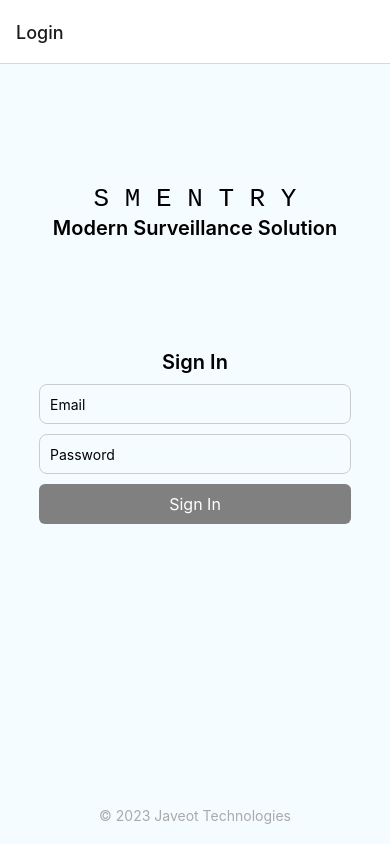
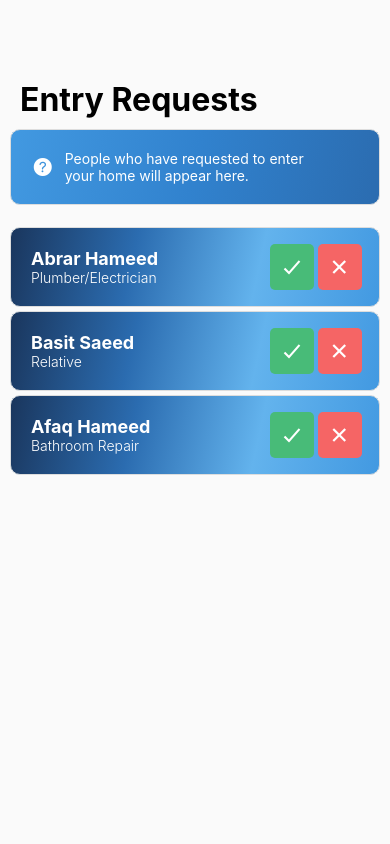
Before and after one commit to winepine/SmentryMobile, a React Native app: screen /EntryRequestsScreen in a window 390 px wide. Built offline with nearby package versions, Linux system fonts and the light colour scheme; what react-native-root-siblings would draw is missing.

Commit message:
2 Pages Complete & Design Refinements

```diff
--- /dev/null
+++ b/components/EntryRequestsScreen/RequestBox.tsx
@@ -0,0 +1,75 @@
+import { LinearGradient } from "expo-linear-gradient";
+import { StyleSheet, Text, TouchableOpacity, View } from "react-native";
+import Ionicons from "react-native-vector-icons/Ionicons";
+
+const RequestBox = ({ name, description }: any) => {
+  return (
+    <LinearGradient
+      colors={["#1A365D", "#2B6CB0", "#63B3ED", "#4299E1"]}
+      start={{ x: 0, y: 0 }}
+      end={{ x: 1, y: 1 }}
+      style={styles.container}
+    >
+      {/* <View style={styles.container}> */}
+      <View style={styles.leftContainer}>
+        <Text style={styles.name}>{name}</Text>
+        <Text style={styles.description}>{description}</Text>
+      </View>
+      <View style={styles.rightContainer}>
+        <TouchableOpacity style={styles.button}>
+          <Ionicons name="checkmark-sharp" size={24} color="white" />
+        </TouchableOpacity>
+        <TouchableOpacity
+          style={{ ...styles.button, backgroundColor: "#F56565" }}
+        >
+          <Ionicons name="close-sharp" size={24} color="white" />
+        </TouchableOpacity>
+      </View>
+      {/* </View> */}
+    </LinearGradient>
+  );
+};
+const styles = StyleSheet.create({
+  container: {
+    flexDirection: "row",
+    alignItems: "center",
+    backgroundColor: "#4299E1",
+    borderWidth: 0.5,
+    borderColor: "#ddd",
+    padding: 10,
+    marginHorizontal: 10,
+    marginVertical: 2,
+    borderRadius: 10,
+    overflow: "hidden",
+    elevation: 5,
+  },
+  leftContainer: {
+    flex: 1,
+    paddingVertical: 10,
+    paddingLeft: 10,
+  },
+  rightContainer: {
+    flexDirection: "row",
+    alignItems: "center",
+    paddingRight: 5,
+  },
+  name: {
+    fontSize: 18,
+    fontWeight: "bold",
+    color: "white",
+  },
+  description: {
+    fontSize: 14,
+    // color: "#666666",
+    // marginTop: 2,
+    fontWeight: "300",
+    color: "white",
+  },
+  button: {
+    backgroundColor: "#48BB78",
+    borderRadius: 5,
+    padding: 10,
+    marginHorizontal: 2,
+  },
+});
+export default RequestBox;
--- /dev/null
+++ b/components/EntryRequestsScreen/index.tsx
@@ -0,0 +1,88 @@
+import { LinearGradient } from "expo-linear-gradient";
+import { StyleSheet, Text, TouchableOpacity, View } from "react-native";
+import InfoPopup from "../InfoPopup";
+import RequestBox from "./RequestBox";
+import Ionicons from "react-native-vector-icons/Ionicons";
+
+const EntryRequestsScreen = () => {
+  return (
+    <View style={[styles.scene, { backgroundColor: "#fafafa" }]}>
+      <Text
+        style={{
+          fontSize: 32,
+          padding: 20,
+          paddingBottom: 10,
+          flexWrap: "wrap",
+          fontWeight: "700",
+        }}
+      >
+        Entry Requests
+      </Text>
+      <View
+        style={{
+          alignItems: "center",
+        }}
+      >
+        <LinearGradient
+          colors={["#4299E1", "#3182CE", "#2B6CB0"]}
+          start={{ x: 0, y: 0 }}
+          end={{ x: 1, y: 1 }}
+          style={styles.container}
+        >
+          <Ionicons name="help-circle" size={24} color="white" />
+
+          <Text
+            style={{
+              color: "white",
+              marginLeft: 10,
+              maxWidth: "80%",
+            }}
+          >
+            {"People who have requested to enter your home will appear here."}
+          </Text>
+        </LinearGradient>
+      </View>
+      <View
+        style={{
+          marginTop: 20,
+        }}
+      >
+        <RequestBox name="Abrar Hameed" description="Plumber/Electrician" />
+        <RequestBox name="Basit Saeed" description="Relative" />
+        <RequestBox name="Afaq Hameed" description="Bathroom Repair" />
+      </View>
+    </View>
+  );
+};
+const styles = StyleSheet.create({
+  scene: {
+    flex: 1,
+    paddingTop: 60,
+    // alignItems: "center",
+    justifyContent: "flex-start",
+  },
+  container: {
+    flexDirection: "row",
+    alignItems: "center",
+    backgroundColor: "#4299E1",
+    borderWidth: 0.5,
+    borderColor: "#ddd",
+    padding: 20,
+    // marginHorizontal: 10,
+    // marginVertical: 2,
+    borderRadius: 10,
+    overflow: "hidden",
+    elevation: 5,
+    width: "95%",
+  },
+  input: {
+    width: "90%",
+    height: 40,
+    padding: 10,
+    borderWidth: 1,
+    borderColor: "#ccc",
+    marginBottom: 10,
+    borderRadius: 8,
+  },
+});
+export default EntryRequestsScreen;
--- /dev/null
+++ b/components/InfoPopup.tsx
@@ -0,0 +1,48 @@
+import { LinearGradient } from "expo-linear-gradient";
+import { StyleSheet, Text, View } from "react-native";
+import Ionicons from "react-native-vector-icons/Ionicons";
+
+const InfoPopup = ({ infoText }: any) => {
+  return (
+    <View
+      style={{
+        alignItems: "center",
+      }}
+    >
+      <LinearGradient
+        colors={["#4299E1", "#3182CE", "#2B6CB0"]}
+        start={{ x: 0, y: 0 }}
+        end={{ x: 1, y: 1 }}
+        style={styles.container}
+      >
+        <Ionicons name="help-circle" size={24} color="white" />
+
+        <Text
+          style={{
+            color: "white",
+            marginLeft: 10,
+          }}
+        >
+          {infoText}
+        </Text>
+      </LinearGradient>
+    </View>
+  );
+};
+const styles = StyleSheet.create({
+  container: {
+    flexDirection: "row",
+    alignItems: "center",
+    backgroundColor: "#4299E1",
+    borderWidth: 0.5,
+    borderColor: "#ddd",
+    padding: 20,
+    // marginHorizontal: 10,
+    // marginVertical: 2,
+    borderRadius: 10,
+    overflow: "hidden",
+    elevation: 5,
+    width: "90%",
+  },
+});
+export default InfoPopup;
--- a/components/InviteVisitorScreen.tsx/index.tsx
+++ b/components/InviteVisitorScreen.tsx/index.tsx
@@ -1,4 +1,5 @@
 import { useNavigation } from "@react-navigation/native";
+import { LinearGradient } from "expo-linear-gradient";
 import {
   Button,
   KeyboardAvoidingView,
@@ -9,6 +10,8 @@ import {
   TouchableOpacity,
   View,
 } from "react-native";
+import Ionicons from "react-native-vector-icons/Ionicons";
+import InfoPopup from "../InfoPopup";
 
 const InviteVisitorScreen = () => {
   const { navigate } = useNavigation();
@@ -25,6 +28,7 @@ const InviteVisitorScreen = () => {
       >
         Enter Visitor Details
       </Text>
+      <InfoPopup infoText="You can invite visitors to your home by entering their details below." />
       <KeyboardAvoidingView
         behavior={Platform.OS === "ios" ? "padding" : "height"}
         style={{ flex: 1 }}
@@ -70,7 +74,7 @@ const InviteVisitorScreen = () => {
         >
           <TouchableOpacity
             style={{
-              backgroundColor: "#4CAF50",
+              backgroundColor: "#4299E1",
               padding: 10,
 
               width: "90%",
@@ -89,9 +93,31 @@ const InviteVisitorScreen = () => {
               Submit
             </Text>
           </TouchableOpacity>
+          <TouchableOpacity
+            style={{
+              backgroundColor: "#F56565",
+              padding: 10,
+              marginTop: 4,
+              width: "90%",
+              paddingLeft: 25,
+              paddingRight: 25,
+              borderRadius: 6,
+            }}
+            onPress={() => navigate("Smentry Home", {})}
+          >
+            <Text
+              style={{
+                textAlign: "center",
+                color: "white",
+                fontSize: 16,
+              }}
+            >
+              Back
+            </Text>
+          </TouchableOpacity>
         </View>
       </KeyboardAvoidingView>
-      <Button title="Back" onPress={() => navigate("Smentry Home", {})} />
+      {/* <Button title="Back" } /> */}
       {/* <Button title="Submit" /> */}
     </View>
   );
@@ -103,6 +129,7 @@ const styles = StyleSheet.create({
     // alignItems: "center",
     justifyContent: "flex-start",
   },
+
   input: {
     width: "90%",
     height: 40,
--- a/components/MainScreen/index.tsx
+++ b/components/MainScreen/index.tsx
@@ -13,9 +13,6 @@ const dummyData = [
   { id: 2, title: "Delivery Request Sent To Guard" },
   { id: 3, title: "New Vehicle Added! FDA-231" },
   { id: 4, title: "New Vehicle Added! FDA-231" },
-  { id: 5, title: "New Vehicle Added! FDA-231" },
-  { id: 5, title: "New Vehicle Added! FDA-231" },
-  { id: 5, title: "New Vehicle Added! FDA-231" },
   { id: 5, title: "New Vehicle Added! FDA-231" },
   { id: 5, title: "New Vehicle Added! FDA-231" },
 ];
@@ -46,47 +43,55 @@ const FirstRoute = () => (
           minHeight: 500,
         }}
       >
+        <View
+          style={{
+            display: "flex",
+            flexDirection: "row",
+            alignItems: "center",
+            // justifyContent: "center",
+            // marginLeft: 10,
+            padding: 20,
+            paddingBottom: 20,
+            paddingTop: 30,
+          }}
+        >
+          <Ionicons name="notifications" size={24} color="black" />
           <Text
             style={{
               fontSize: 28,
-            padding: 20,
-            paddingBottom: 10,
               flexWrap: "wrap",
-            fontWeight: "500",
+              fontWeight: "600",
+              marginLeft: 10,
             }}
           >
             Notifications
           </Text>
+        </View>
         {dummyData.map((item, key) => (
           <TouchableHighlight
             key={key}
             style={{
-              ...styles.card,
-              // height: 50,
-              minHeight: 50,
+              borderRadius: 10,
+              marginBottom: 3,
+
+              shadowColor: "#000000",
+              shadowOffset: { width: 0, height: 2 },
+              shadowOpacity: 0.1,
+              shadowRadius: 2,
+              elevation: 2,
+              minHeight: 60,
               alignItems: "center",
 
               justifyContent: "flex-start",
               width: "94%",
               backgroundColor: "#48BB78",
               flexDirection: "row",
-              // justifyContent: "space-evenly",
-              // alignItems: "center",
               marginLeft: 10,
               marginTop: 2,
               padding: 10,
             }}
             //   onPress={onPress}
             underlayColor="#aaa"
-          >
-            <View
-              style={
-                {
-                  // flexDirection: "row",
-                  // justifyContent: "space-evenly",
-                  // alignItems: "center",
-                }
-              }
           >
             <View
               style={{
@@ -96,11 +101,12 @@ const FirstRoute = () => (
                 marginLeft: 10,
               }}
             >
-                <Ionicons name={"notifications"} size={18} color={"white"} />
+              <Ionicons name={"information-circle"} size={18} color={"white"} />
+              <View>
                 <Text
                   style={{
                     marginLeft: 15,
-                    fontSize: 14,
+                    fontSize: 16,
                     flexWrap: "wrap",
                     fontWeight: "600",
                     textAlign: "left",
@@ -109,7 +115,15 @@ const FirstRoute = () => (
                   }}
                 >
                   {item.title}
-                  l;asmdl;amdl;amsdl;mal;sdmalsmd;almdl;amsdlamsdl;naklsdnklan
+                </Text>
+                <Text
+                  style={{
+                    marginLeft: 15,
+                    color: "white",
+                    fontWeight: "400",
+                  }}
+                >
+                  2 hours ago
                 </Text>
               </View>
             </View>
@@ -208,6 +222,7 @@ const FirstTwo = () => {
       <TouchableHighlight
         style={{ ...styles.card, backgroundColor: "#3182CE" }}
         //   onPress={onPress}
+        onPress={() => navigate("EntryRequestsScreen", {})}
         underlayColor="#aaa"
       >
         <View
--- a/components/NavigationStack/index.tsx
+++ b/components/NavigationStack/index.tsx
@@ -8,6 +8,7 @@ import { useColorScheme, View } from "react-native";
 import HomeScreen from "../../screens/HomeScreen";
 
 import LoginScreen from "../../screens/LoginScreen";
+import EntryRequestsScreen from "../EntryRequestsScreen";
 import InviteVisitorScreen from "../InviteVisitorScreen.tsx";
 const Stack = createNativeStackNavigator();
 const MyTheme = {
@@ -51,6 +52,16 @@ export default function CustomNavigationStack() {
             headerLeft: () => <></>,
           }}
         />
+        <Stack.Screen
+          name="EntryRequestsScreen"
+          component={EntryRequestsScreen}
+          options={{
+            gestureEnabled: true,
+            headerShown: true,
+            header: () => <></>,
+            headerLeft: () => <></>,
+          }}
+        />
       </Stack.Navigator>
     </NavigationContainer>
   );
```
Lines whose indentation alone changed are shown as unchanged.
